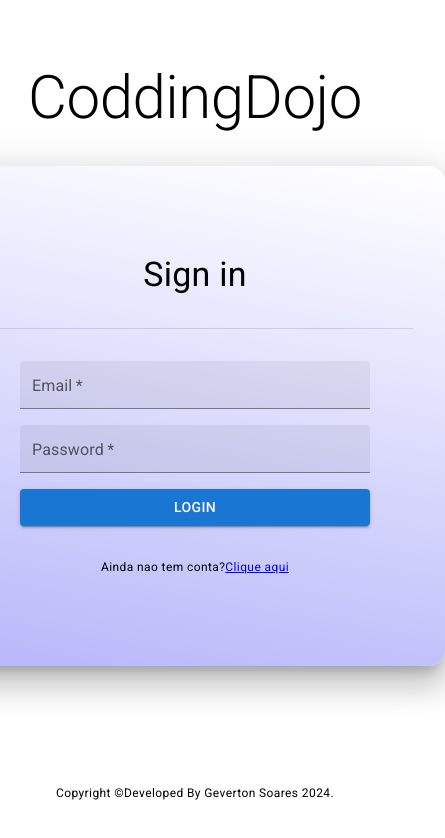
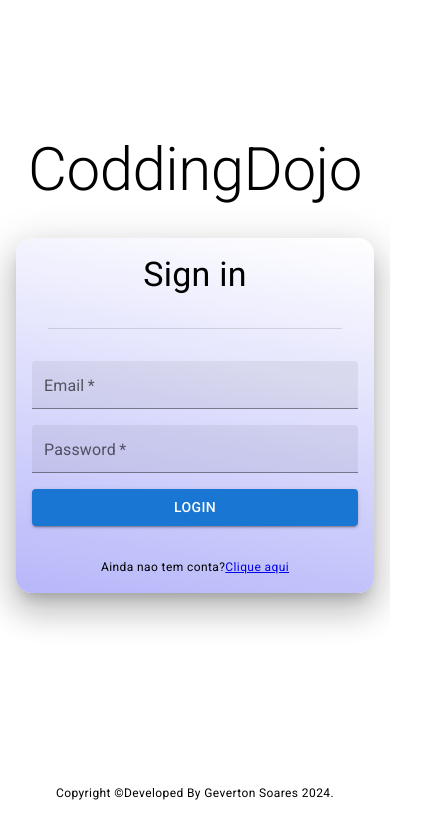
Before and after one commit to gevertonsoares/CodingDojo, a React (Vite) app: page / in a window 390 px wide. Shown: the top 838 px of the page, 445 px wide, since content can reach past the window. Built offline with nearby package versions, Linux system fonts and the light colour scheme.

Commit message:
add responsividade

```diff
--- a/src/components/styled/functionals/Login.tsx
+++ b/src/components/styled/functionals/Login.tsx
@@ -53,12 +53,13 @@ export default function Login() {
                 justifyContent: 'center',
                 alignItems: 'center',
                 minHeight: '90vh',
+                paddingX: 2
                 }}
                 >
                 <Typography variant="h2" component="h1">CoddingDojo</Typography>
                 <Box
-                    height={500}
-                    width={500}
+                    height={{ xs: 'auto', md: 500 }}
+                    width={{ xs: '100%', md: 500 }}
                     my={4}
                     display="flex"
                     flexDirection={'column'}
@@ -73,7 +74,7 @@ export default function Login() {
 
                     <Divider orientation="horizontal" variant="middle" flexItem />
 
-                    <form onSubmit={handleSubmit} style={{ display: 'flex', flexDirection: 'column', gap: '1rem', minWidth: '350px' }}>
+                    <form onSubmit={handleSubmit} style={{ display: 'flex', flexDirection: 'column', gap: '1rem', minWidth: '100%' }}>
                         <TextField value={email} onChange={handleInputEmail} size="small" id="filled-basic" label="Email" type="email" variant="filled" required/>
                         <TextField value={password} onChange={handleInputPassword} size="small" id="filled-basic" label="Password" type="password" variant="filled" required/>
                         <Button type="submit" variant="contained">Login</Button>
--- a/src/components/styled/functionals/SignUp.tsx
+++ b/src/components/styled/functionals/SignUp.tsx
@@ -92,8 +92,8 @@ export default function Signup() {
                 >
                 <Typography variant="h2" component="h1">Crie sua conta</Typography>
                 <Box
-                    height={500}
-                    width={500}
+                    height={{ xs: 'auto', md: 500 }}
+                    width={{ xs: '100%', md: 500 }}
                     my={4}
                     display="flex"
                     flexDirection={'column'}
@@ -108,7 +108,7 @@ export default function Signup() {
 
                     <Divider orientation="horizontal" variant="middle" flexItem />
 
-                    <form onSubmit={handleSubmit} style={{ display: 'flex', flexDirection: 'column', gap: '1rem', minWidth: '350px' }}>
+                    <form onSubmit={handleSubmit} style={{ display: 'flex', flexDirection: 'column', gap: '1rem', minWidth: '100%' }}>
                         <TextField value={email} onChange={handleInputEmail} size="small" id="filled-basic" label="Email" type="email" variant="filled" required/>
                         <TextField value={password} onChange={handleInputPassword} size="small" id="filled-basic" label="Password" type="password" variant="filled" required/>
                         <TextField value={confirmPassword} onChange={handleInputConfirmPassword} size="small" id="filled-basic" label="Comfirm Password" type="password" variant="filled" required/>
```
